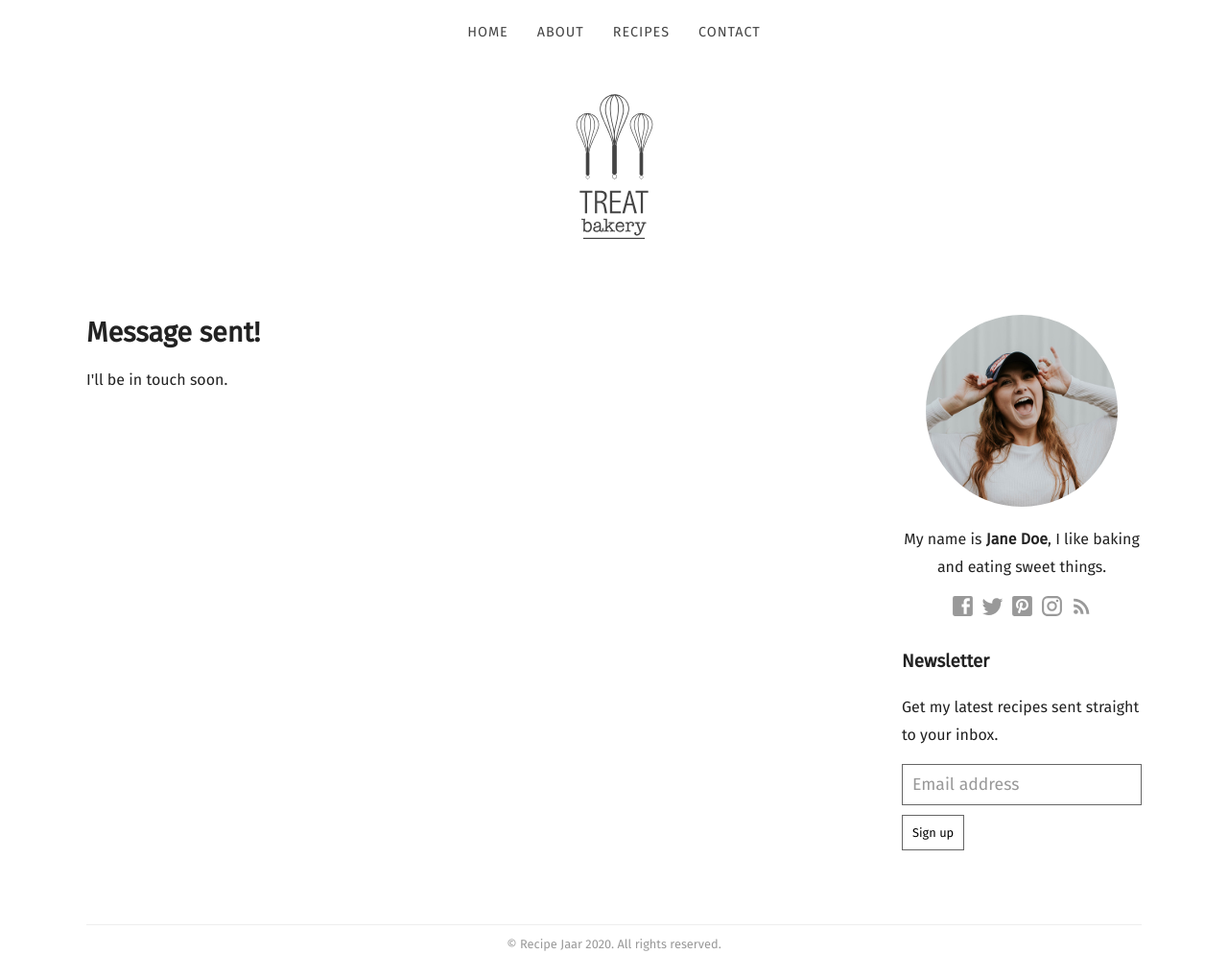
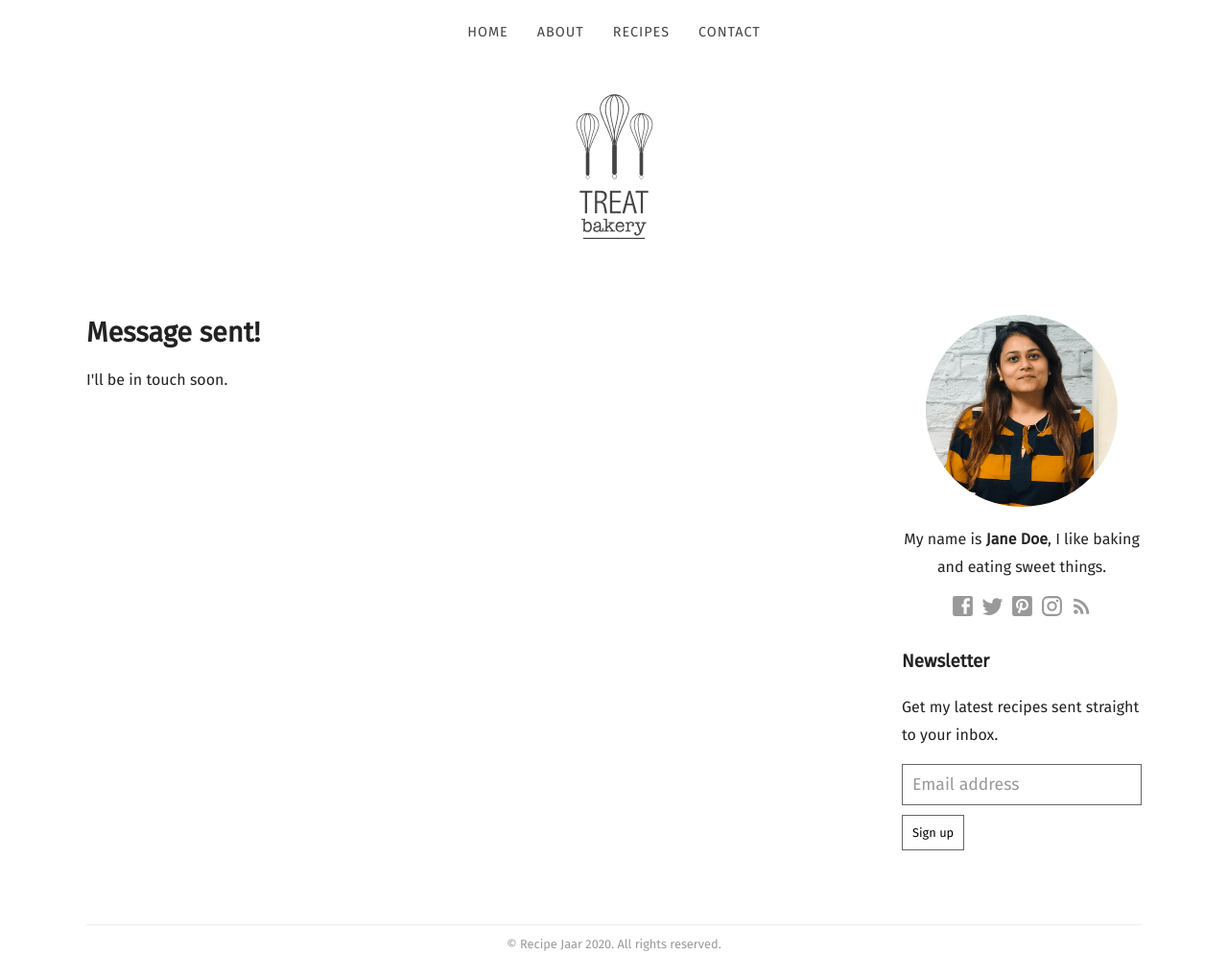
Before and after one commit to recipejaar/recipejaar.github.io, a Jekyll site: the page built from contact-success.html, in a window 1280 px wide and 1019 px high. Shown: the whole window at 96% size. Built offline with Jekyll 4.4.1, drawn with Linux system fonts in a browser that asks for light colours; some web fonts are replaced.

Commit message:
author image added

```diff
--- a/_data/sidebar.yml
+++ b/_data/sidebar.yml
@@ -1,4 +1,4 @@
-author_image: /images/author2.jpg
+author_image: /images/author.jpg
 description_markdown: "My name is **Jane Doe**, I like baking and eating sweet things."
 facebook: CloudCannon
 twitter: CloudCannonApp
```
Also changed, not shown: images/author.jpg, 1 other file.
